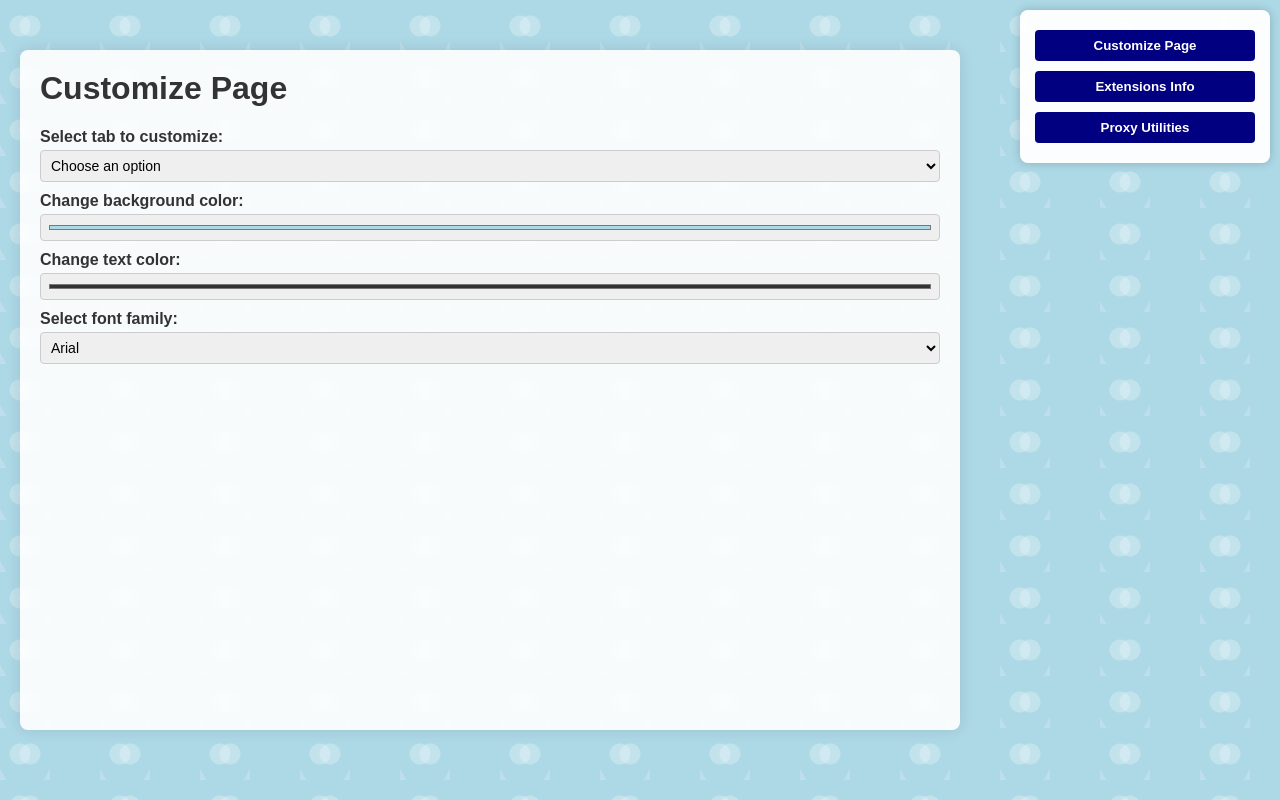
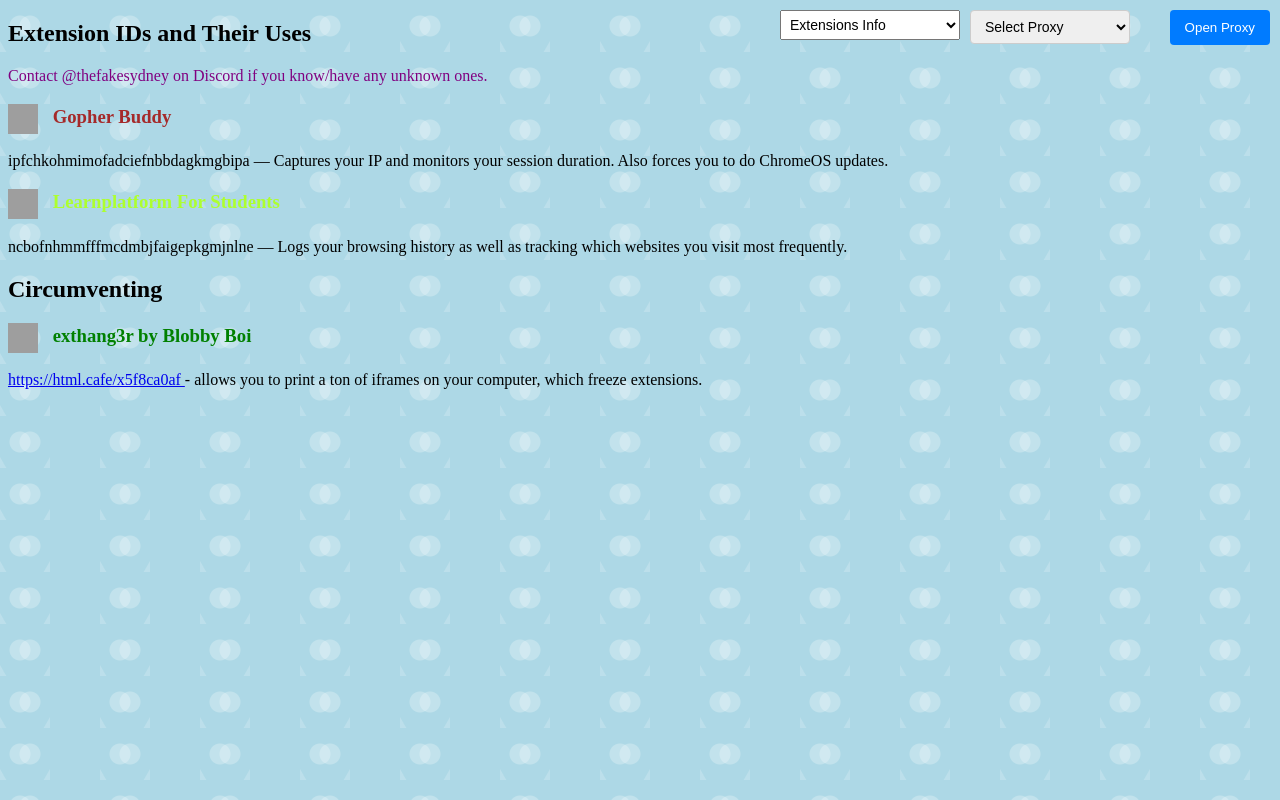
Before and after one commit to creatorcat70/extensionsinfo, a plain HTML site: page index.html in a window 1280 px wide. Drawn offline with Linux system fonts and the light colour scheme; grey boxes are pictures that could not be loaded.

Commit message:
Update index.html

```diff
--- a/index.html
+++ b/index.html
@@ -15,205 +15,112 @@
       background-size: 100px 52px;
       background-position: 0 0, 50px 0, 0 0, 50px 0;
       background-repeat: repeat;
-      font-family: Arial, sans-serif;
-      margin: 0;
-      padding: 0;
-      color: #333;
     }
 
-    h1, h2, h3 {
-      margin-top: 0;
-    }
-
-    /* Top right controls container */
-    .control-panel {
-      position: fixed;
+    .top-right-button {
+      position: absolute;
       top: 10px;
       right: 10px;
-      width: 220px;
-      background: rgba(255,255,255,0.95);
-      padding: 15px;
-      border-radius: 8px;
-      box-shadow: 0 0 10px rgba(0,0,0,0.2);
-      z-index: 1000;
-      font-size: 14px;
-    }
-
-    .control-panel button {
-      background-color: navy;
+      padding: 10px 15px;
+      background-color: #007BFF;
       color: white;
       border: none;
       border-radius: 4px;
       cursor: pointer;
-      padding: 8px 12px;
-      margin: 5px 0;
-      width: 100%;
-      font-weight: bold;
-      transition: background-color 0.3s;
-    }
-    .control-panel button:hover {
-      background-color: #000066;
+      z-index: 1000;
+      margin-left: 10px;
     }
 
-    /* Info content area */
-    #info-content {
-      margin: 50px 20px 20px 20px;
-      padding: 20px;
-      background: rgba(255,255,255,0.9);
-      border-radius: 8px;
-      min-height: 80vh;
-      max-width: 900px;
-      overflow-y: auto;
-      box-shadow: 0 0 15px rgba(0,0,0,0.1);
+    #proxy-select {
+      position: absolute;
+      top: 10px;
+      right: 150px;
+      padding: 7px 10px;
+      font-size: 14px;
+      border-radius: 4px;
+      border: 1px solid #ccc;
+      z-index: 1000;
+      min-width: 160px;
     }
 
-    /* Customize section styles */
-    .customize-section label {
-      display: block;
-      margin-top: 10px;
-      font-weight: bold;
+    #customizer {
+      position: absolute;
+      top: 10px;
+      right: 320px;
+      padding: 5px;
+      font-size: 14px;
+      z-index: 1000;
+      min-width: 180px;
     }
-    .customize-section select,
-    .customize-section input[type="color"],
-    .customize-section input[type="text"] {
-      width: 100%;
-      padding: 6px;
-      margin-top: 4px;
-      box-sizing: border-box;
-      border-radius: 4px;
-      border: 1px solid #ccc;
-      font-size: 14px;
-    }
-
-    /* Extension icons styling */
-    .extension-item {
-      margin-bottom: 20px;
-      border-bottom: 1px solid #ccc;
-      padding-bottom: 15px;
-      display: flex;
-      align-items: flex-start;
-      gap: 15px;
-    }
-    .extension-item img {
-      width: 40px;
-      height: 40px;
-      border-radius: 6px;
-      flex-shrink: 0;
-      margin-top: 5px;
-    }
-
-    /* Proxy utilities input & button */
-    .proxy-launcher input[type="text"] {
-      width: calc(100% - 90px);
-      padding: 6px;
-      border-radius: 4px;
-      border: 1px solid #ccc;
-      font-size: 14px;
-      margin-right: 5px;
-      box-sizing: border-box;
-    }
-    .proxy-launcher button {
-      padding: 7px 12px;
-      background-color: navy;
-      color: white;
-      border: none;
-      border-radius: 4px;
-      cursor: pointer;
-      font-weight: bold;
-      transition: background-color 0.3s;
-    }
-    .proxy-launcher button:hover {
-      background-color: #000066;
-    }
-
-    /* Scrollbar for info-content */
-    #info-content::-webkit-scrollbar {
-      width: 10px;
-    }
-    #info-content::-webkit-scrollbar-thumb {
-      background-color: #aaa;
-      border-radius: 5px;
-    }
-
   </style>
 </head>
 <body>
 
-  <div class="control-panel">
-    <button onclick="loadContent('customize')">Customize Page</button>
-    <button onclick="loadContent('extensions')">Extensions Info</button>
-    <button onclick="loadContent('proxy')">Proxy Utilities</button>
-  </div>
+  <!-- Dropdown for Tab Customizer -->
+  <select id="customizer" onchange="customizeTab()">
+    <option value="" disabled>Customize tab</option>
+    <option value="extensions-info" selected>Extensions Info</option>
+    <option value="google-search-calculator">Calculator</option>
+    <option value="google-classroom">Google Classroom</option>
+    <option value="google-drive">Google Drive</option>
+    <option value="google-docs">Google Docs</option>
+    <option value="class-link">ClassLink</option>
+    <option value="schoology">Schoology</option>
+  </select>
 
-  <div id="info-content">
-    <h1>Welcome!</h1>
-    <p>Use the buttons on the right to load Customize Page, Extensions Info, or Proxy Utilities.</p>
+  <!-- Proxy selector dropdown -->
+  <select id="proxy-select">
+    <option value="" disabled selected>Select Proxy</option>
+    <option value="interstellar">Interstellar</option>
+    <option value="vplaza">Vplaza</option>
+    <option value="bolt">Bolt</option>
+  </select>
+
+  <!-- Open Proxy button -->
+  <button class="top-right-button" onclick="openProxy()">
+    Open Proxy
+  </button>
+
+  <div id="content">
+    <!-- Extensions Info Section -->
+    <section id="extensions-info">
+      <h1>Extension IDs and Their Uses</h1>
+      <p style="color: purple;">Contact @thefakesydney on Discord if you know/have any unknown ones.</p>
+
+      <h3 style="color: brown;">
+        <img src="https://lh3.googleusercontent.com/OqjMJCR1HdLJzFst866W8Fn4F96l8E6z8RoGkdPkj5wOKLQKL7U8Fda4aeQxLjIRjWXMW2hNOQ=s640-w640-h400"
+             alt="Icon" width="30" height="30" style="vertical-align: middle; margin-right: 10px;">
+        Gopher Buddy
+      </h3>
+      <p>
+        ipfchkohmimofadciefnbbdagkmgbipa — Captures your IP and monitors your session duration. Also forces you to do ChromeOS updates.
+      </p>
+
+      <h3 style="color: greenyellow;">
+        <img src="https://lh3.googleusercontent.com/PwQcarJTznbbXQyGjcOTLtAPKKGSiksluEjl-dJSJAEXlXqEJ15ogRNbBaMDCf01BDnFALLLgl5TcpQh1l_4skxL=s275-w275-h175"
+             alt="Icon" width="30" height="30" style="vertical-align: middle; margin-right: 10px;">
+        Learnplatform For Students
+      </h3>
+      <p>
+        ncbofnhmmfffmcdmbjfaigepkgmjnlne — Logs your browsing history as well as tracking which websites you visit most frequently.
+      </p>
+
+      <h1>Circumventing</h1>
+      <h3 style="color: green;">
+        <img src="https://chrose.netlify.app/detail/exthang3r/assets/icon.png"
+             alt="Icon" width="30" height="30" style="vertical-align: middle; margin-right: 10px;">
+        exthang3r by Blobby Boi
+      </h3>
+      <p>
+        <a href="https://html.cafe/x5f8ca0af" target="_blank" rel="noopener noreferrer">
+          https://html.cafe/x5f8ca0af
+        </a> - allows you to print a ton of iframes on your computer, which freeze extensions.
+      </p>
+    </section>
   </div>
 
   <script>
-  // Update favicon helper
-  function updateFavicon(url) {
-    const favicon = document.getElementById('favicon');
-    favicon.href = url;
-  }
-
-  // Update title helper
-  function updateTitle(text) {
-    document.title = text;
-  }
-
-  // Customize tab logic for the customize section
-  function customizeTab(choice) {
-    switch(choice) {
-      case 'google-search-calculator':
-        updateTitle('Calculator - Google Search');
-        updateFavicon('https://www.google.com/favicon.ico');
-        break;
-      case 'google-classroom':
-        updateTitle('Google Classroom');
-        updateFavicon('https://ssl.gstatic.com/classroom/favicon.png');
-        break;
-      case 'google-drive':
-        updateTitle('Google Drive');
-        updateFavicon('https://ssl.gstatic.com/docs/doclist/images/infinite_arrow_favicon_5.ico');
-        break;
-      case 'google-docs':
-        updateTitle('Google Docs');
-        updateFavicon('https://ssl.gstatic.com/docs/doclist/images/mediatype/icon_1_document_x16.png');
-        break;
-      case 'class-link':
-        updateTitle('Class Link');
-        updateFavicon('https://www.classlink.com/favicon.ico');
-        break;
-      case 'schoology':
-        updateTitle('Schoology');
-        updateFavicon('https://www.schoology.com/favicon.ico');
-        break;
-      default:
-        updateTitle('ext-info');
-        updateFavicon('googleicon.png');
-    }
-  }
-
-  // Proxy open function (reused)
-  function openProxyUrl(url) {
-    if (!url) {
-      alert("Please enter a valid URL.");
-      return;
-    }
-    const win = window.open();
-    const iframe = win.document.createElement('iframe');
-    iframe.style.width = "100%";
-    iframe.style.height = "100%";
-    iframe.style.border = "none";
-    iframe.src = url;
-    win.document.body.style.margin = "0";
-    win.document.body.style.height = "100vh";
-    win.document.body.appendChild(iframe);
-  }
-
-  // Proxy selector open
-  function openSelectedProxy() {
+    function openProxy() {
       const select = document.getElementById('proxy-select');
       const choice = select.value;
       let url;
@@ -228,6 +135,7 @@
           url = "https://quick-geometric-lessons.knr.cl";
           break;
         case 'vplaza':
+          // randomly pick one of two URLs
           const vplazaUrls = [
             "https://leave.reconectar.cl",
             "https://return.reconectar.cl"
@@ -242,137 +150,60 @@
           return;
       }
 
-    openProxyUrl(url);
+      const win = window.open();
+      const iframe = win.document.createElement('iframe');
+      iframe.style.width = "100%";
+      iframe.style.height = "100%";
+      iframe.style.border = "none";
+      iframe.src = url;
+      win.document.body.style.margin = "0";
+      win.document.body.style.height = "100vh";
+      win.document.body.appendChild(iframe);
     }
 
-  // Content HTML blocks for each section
-  const contentData = {
-    customize: `
-      <h1>Customize Page</h1>
-      <div class="customize-section">
+    function customizeTab() {
+      const select = document.getElementById('customizer');
+      const choice = select.value;
 
-        <label for="customize-tab-select">Select tab to customize:</label>
-        <select id="customize-tab-select" onchange="customizeTab(this.value)">
-          <option value="" disabled selected>Choose an option</option>
-          <option value="google-search-calculator">Calculator (Google Search)</option>
-          <option value="google-classroom">Google Classroom</option>
-          <option value="google-drive">Google Drive</option>
-          <option value="google-docs">Google Docs</option>
-          <option value="class-link">Class Link</option>
-          <option value="schoology">Schoology</option>
-        </select>
+      const favicon = document.getElementById('favicon');
+      const title = document.querySelector('title');
 
-        <label for="bg-color-picker">Change background color:</label>
-        <input type="color" id="bg-color-picker" value="#add8e6" onchange="changeBackgroundColor(this.value)" />
-
-        <label for="text-color-picker">Change text color:</label>
-        <input type="color" id="text-color-picker" value="#333333" onchange="changeTextColor(this.value)" />
-
-        <label for="font-select">Select font family:</label>
-        <select id="font-select" onchange="changeFont(this.value)">
-          <option value="Arial, sans-serif" selected>Arial</option>
-          <option value="'Courier New', monospace">Courier New</option>
-          <option value="'Times New Roman', serif">Times New Roman</option>
-          <option value="'Comic Sans MS', cursive">Comic Sans MS</option>
-          <option value="'Lucida Console', monospace">Lucida Console</option>
-        </select>
-      </div>
-    `,
-
-    extensions: `
-      <h1>Extension IDs and Their Uses</h1>
-      <p style="color: purple;">Contact @thefakesydney on Discord if you know/have any unknown ones.</p>
-
-      <div class="extension-item">
-        <img src="https://lh3.googleusercontent.com/OqjMJCR1HdLJzFst866W8Fn4F96l8E6z8RoGkdPkj5wOKLQKL7U8Fda4aeQxLjIRjWXMW2hNOQ=s640-w640-h400" alt="Gopher Buddy Icon">
-        <div>
-          <h3 style="color: brown;">Gopher Buddy</h3>
-          <p>"ipfchkohmimofadciefnbbdagkmgbipa" — Captures your IP and monitors your session duration. Also forces you to do ChromeOS updates.</p>
-        </div>
-      </div>
-
-      <div class="extension-item">
-        <img src="https://lh3.googleusercontent.com/PwQcarJTznbbXQyGjcOTLtAPKKGSiksluEjl-dJSJAEXlXqEJ15ogRNbBaMDCf01BDnFALLLgl5TcpQh1l_4skxL=s275-w275-h175" alt="Learnplatform For Students Icon">
-        <div>
-          <h3 style="color: greenyellow;">Learnplatform For Students</h3>
-          <p>"ncbofnhmmfffmcdmbjfaigepkgmjnlne" — Logs your browsing history as well as tracking which websites you visit most frequently.</p>
-        </div>
-      </div>
-
-      <h2>Circumventing</h2>
-
-      <div class="extension-item">
-        <img src="https://chrose.netlify.app/detail/exthang3r/assets/icon.png" alt="exthang3r Icon">
-        <div>
-          <h3 style="color: green;">exthang3r by Blobby Boi</h3>
-          <p>"https://html.cafe/x5f8ca0af" - allows you to print a ton of iframes on your computer, which freeze extensions.</p>
-        </div>
-      </div>
-    `,
-
-    proxy: `
-      <h1>Proxy Utilities</h1>
-
-      <div class="proxy-launcher" style="margin-bottom:20px;">
-        <label for="custom-proxy-url">Open a custom URL in a blank launcher:</label><br/>
-        <input type="text" id="custom-proxy-url" placeholder="Enter full URL here" />
-        <button onclick="launchCustomUrl()">Launch</button>
-      </div>
-
-      <div>
-        <label for="proxy-select">Select Proxy:</label><br/>
-        <select id="proxy-select" style="width: 100%; margin-top: 5px;">
-          <option value="" disabled selected>Select Proxy</option>
-          <option value="interstellar">Interstellar</option>
-          <option value="vplaza">Vplaza</option>
-          <option value="bolt">Bolt</option>
-        </select>
-        <button style="margin-top:10px; width: 100%;" onclick="openSelectedProxy()">Open Proxy</button>
-      </div>
-    `
-  };
-
-  // Load content dynamically on button click
-  function loadContent(section) {
-    const contentDiv = document.getElementById('info-content');
-    contentDiv.innerHTML = contentData[section] || '<p>No content found.</p>';
+      switch(choice) {
+        case 'google-search-calculator':
+          title.textContent = 'Calculator - Google Search';
+          favicon.href = 'https://www.google.com/favicon.ico';
+          break;
+        case 'google-classroom':
+          title.textContent = 'Google Classroom';
+          favicon.href = 'https://ssl.gstatic.com/classroom/favicon.png';
+          break;
+        case 'google-drive':
+          title.textContent = 'Google Drive';
+          favicon.href = 'https://ssl.gstatic.com/docs/doclist/images/infinite_arrow_favicon_5.ico';
+          break;
+        case 'google-docs':
+          title.textContent = 'Google Docs';
+          favicon.href = 'https://ssl.gstatic.com/docs/doclist/images/mediatype/icon_1_document_x16.png';
+          break;
+        case 'class-link':
+          title.textContent = 'Class Link';
+          favicon.href = 'https://www.classlink.com/favicon.ico';
+          break;
+        case 'schoology':
+          title.textContent = 'Schoology';
+          favicon.href = 'https://www.schoology.com/favicon.ico';
+          break;
+        case 'extensions-info':
+          title.textContent = 'Extension IDs and Their Uses';
+          favicon.href = 'googleicon.png';
+          break;
+        default:
+          title.textContent = 'Calculator - Google Search';
+          favicon.href = 'googleicon.png';
       }
-
-  // Customize background color
-  function changeBackgroundColor(color) {
-    document.body.style.backgroundColor = color;
     }
-
-  // Customize text color
-  function changeTextColor(color) {
-    document.body.style.color = color;
-  }
-
-  // Customize font family
-  function changeFont(font) {
-    document.body.style.fontFamily = font;
-  }
-
-  // Launch custom URL from proxy utilities
-  function launchCustomUrl() {
-    const input = document.getElementById('custom-proxy-url');
-    let url = input.value.trim();
-    if (!url) {
-      alert('Please enter a URL first.');
-      return;
-    }
-    // Validate url: if no protocol, prepend http://
-    if (!/^https?:\/\//i.test(url)) {
-      url = 'http://' + url;
-    }
-    openProxyUrl(url);
-  }
-
-  // Initialize default page
-  window.onload = () => {
-    loadContent('customize');
-  };
   </script>
 
+  <script src="backgroundetc.js"></script>
 </body>
 </html>
```
Lines whose indentation alone changed are shown as unchanged.
